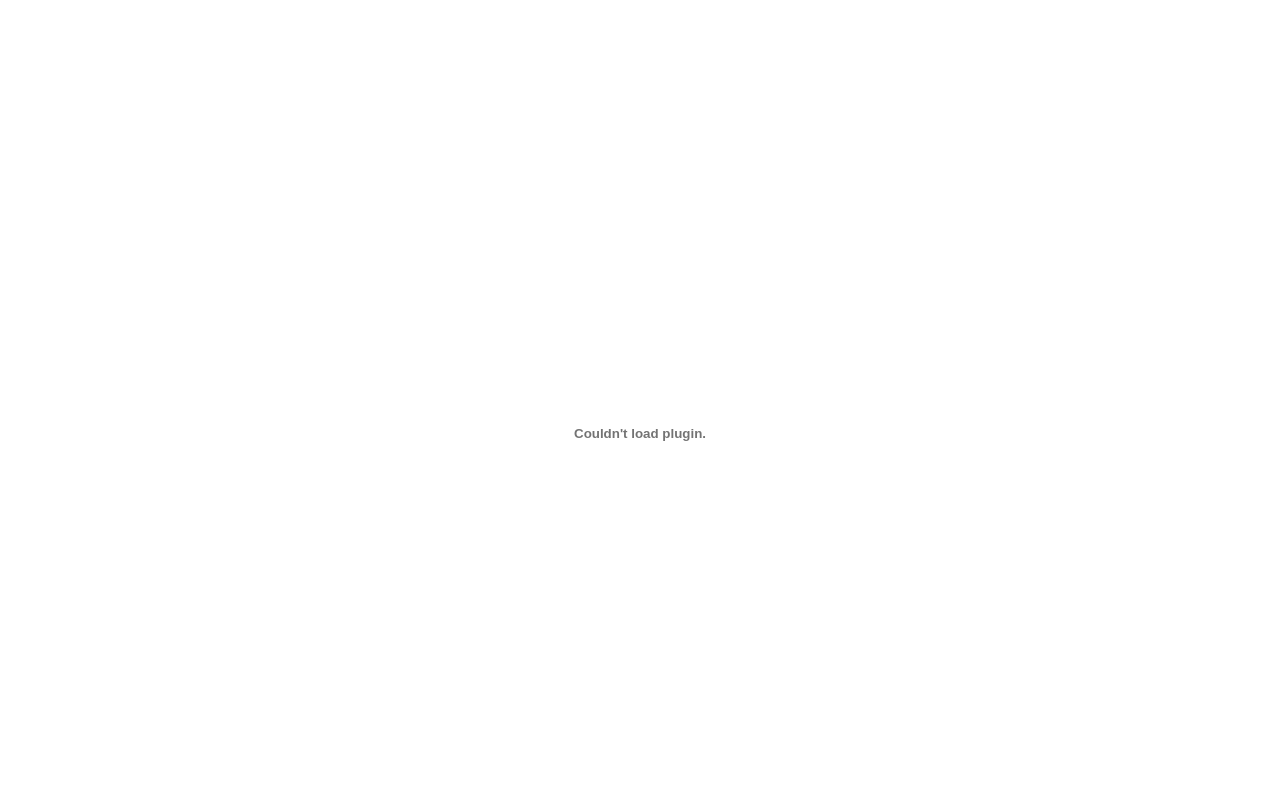
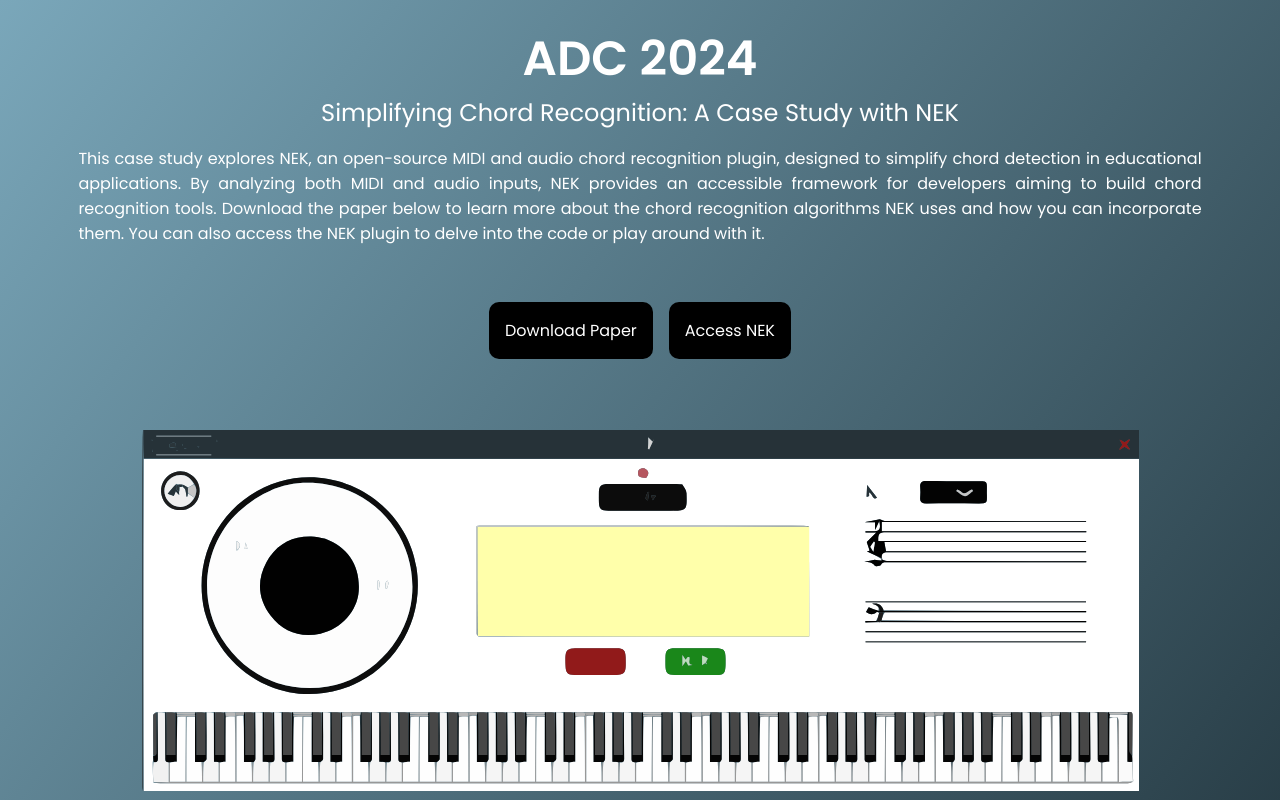
Before and after one commit to Nkcemeka/adc2024, a plain HTML site: page index.html in a window 1280 px wide. Shown: the top 800 px of the page. Drawn offline with nearby package versions, Linux system fonts and the light colour scheme.

Commit message:
Created an actual website to make things more accesible on Gather

```diff
--- a/index.html
+++ b/index.html
@@ -1 +1,32 @@
-<embed src="https://nkcemeka.github.io/adc2024/paper.pdf" type="application/pdf" width="100%" height="850px"/>
+<!DOCTYPE html>
+<html lang="en">
+  <head>
+    <meta charset="UTF-8" />
+    <meta name="viewport" content="width=device-width, initial-scale=1.0" />
+    <link
+      href="https://cdn.jsdelivr.net/npm/remixicon@3.2.0/fonts/remixicon.css"
+      rel="stylesheet"
+    />
+    <link rel="stylesheet" href="styles.css" />
+    <title>Simplifying Chord Recognition</title>
+  </head>
+  <body>
+    <div class="container">
+      <div class="content">
+        <div class="header">
+          <h1>ADC 2024</h1>
+          <h2>Simplifying Chord Recognition: A Case Study with NEK</h2>
+          <p>This case study explores NEK, an open-source MIDI and audio chord recognition plugin, designed to simplify chord detection in educational applications. By analyzing both MIDI and audio inputs, NEK provides an accessible framework for developers aiming to build chord recognition tools. Download the paper below to learn more about the chord recognition algorithms NEK uses and how you can incorporate them. You can also access the NEK plugin to delve into the code or play around with it.</p>
+        </div>
+      </div>
+      <div class="btn">
+        <a href="https://nkcemeka.github.io/adc2024/paper.pdf" target="_blank"> Download Paper </a>
+        <a href="https://github.com/Nkcemeka/NEK" target="_blank"> Access NEK </a>
+      </div>
+      <div class="image">
+          <img src="assets/nek.svg" alt="nek plugin" />
+      </div>
+    </div>
+    <embed src="https://nkcemeka.github.io/adc2024/paper.pdf" type="application/pdf" width="100%" height="850px"/>
+  </body>
+</html>
--- /dev/null
+++ b/styles.css
@@ -0,0 +1,130 @@
+@import url("https://fonts.googleapis.com/css2?family=Poppins:wght@400;500;600;700&display=swap");
+
+:root {
+  --primary-color: #37617a;
+  --primary-color-dark: #0d1a20;
+  --secondary-color: #fb923c;
+  --white: #ffffff;
+  --black: #000000;
+  font-size: 14px;
+}
+
+* {
+  padding: 0;
+  margin: 0;
+  box-sizing: border-box;
+}
+
+body {
+  font-family: "Poppins", sans-serif;
+  background-image: linear-gradient(to right bottom, #7aa7ba, #0d1a20);
+}
+
+.container {
+  min-height: 100vh;
+  max-width: 1300px;
+  margin: auto;
+  padding: 1rem;
+  display: flex;
+  flex-direction: column;
+  justify-content: space-evenly;
+}
+
+.content {
+  position: relative;
+  display: flex;
+  flex-direction: column
+}
+
+.image {
+  margin-top: 1rem;
+  width: 100%;
+  animation: nek-animation 3s infinite;
+  overflow: hidden;
+}
+
+.image img {
+  width: 80%;
+  display: flex;
+  margin: auto;
+}
+
+.btn{
+  display: flex;
+  margin: 1.5rem;
+  flex-direction: row;
+  justify-content: center;
+}
+
+.btn a{
+  background-color: #000000;
+  border: none;
+  color: white;
+  padding: 1rem;
+  margin: 0.5rem;
+  display: inline-block;
+  cursor: pointer;
+  border-radius: 10px;
+  font-size: 1rem;
+  text-decoration: none;
+  text-align: center;
+}
+
+.btn a:hover{
+  background-color: #292928
+}
+
+@keyframes nek-animation {
+  0% {
+    transform: translateY(0px);
+  }
+  70% {
+    transform: translateY(15px);
+  }
+  100% {
+    transform: translateY(0px);
+  }
+}
+
+.header {
+  position: relative;
+  display: flex;
+  flex-direction: column;
+  align-items: center;
+}
+
+.header h1 {
+  text-align: justify;
+  font-size: 3rem;
+  font-weight: 600;
+  color: var(--white);
+}
+
+.header h2 {
+  text-align: center;
+  font-size: 1.5rem;
+  font-weight: 400;
+  color: var(--white);
+}
+
+.header p {
+  text-align: justify;
+  margin: 1rem;
+  width: 90%;
+  font-size: 1rem;
+  color: var(--white);
+  cursor: pointer;
+  transition: 0.3s;
+}
+
+@media (max-width: 640px) {
+  :root{
+    font-size: 10px;
+  }
+}
+
+@media (min-width: 1200px) {
+  :root{
+    font-size: 16px;
+  }
+}
```
Also changed, not shown: assets/nek.png (added), assets/nek.svg (added), assets/nek2.png (added).
